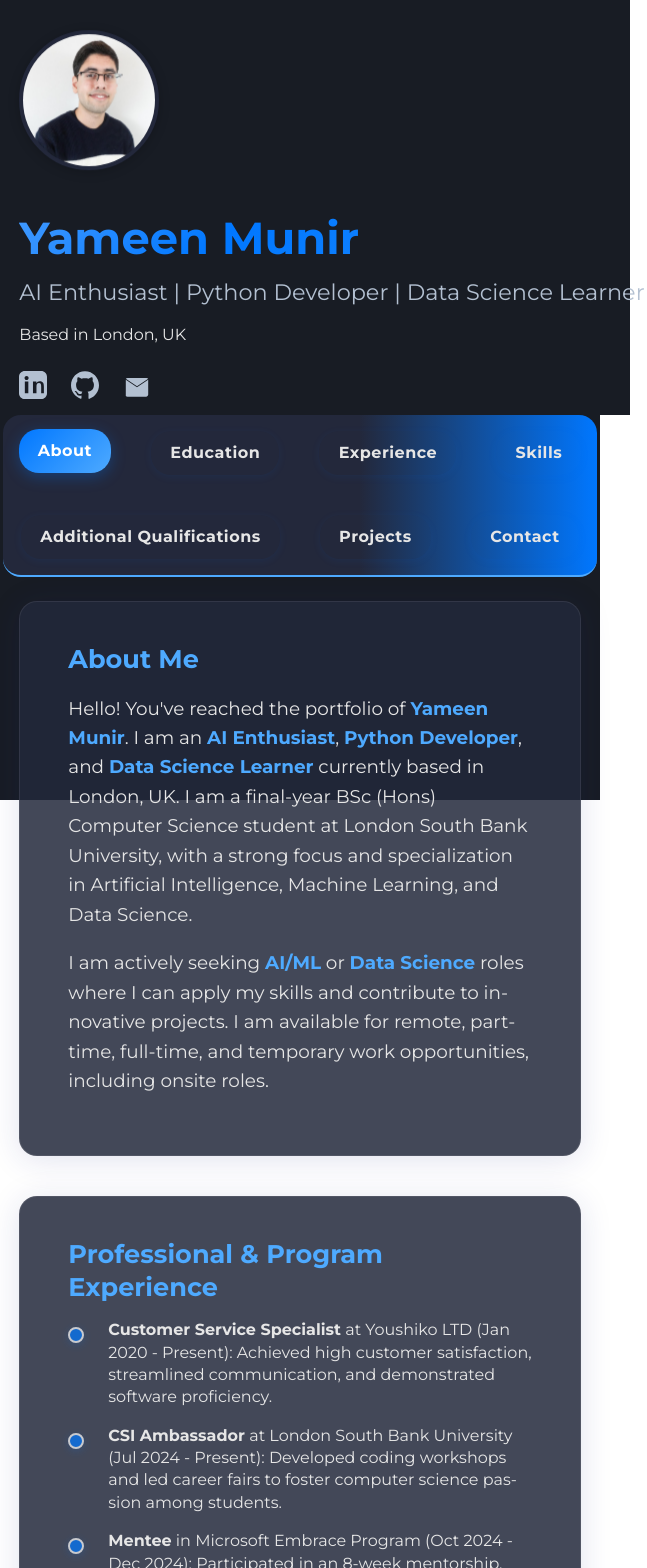
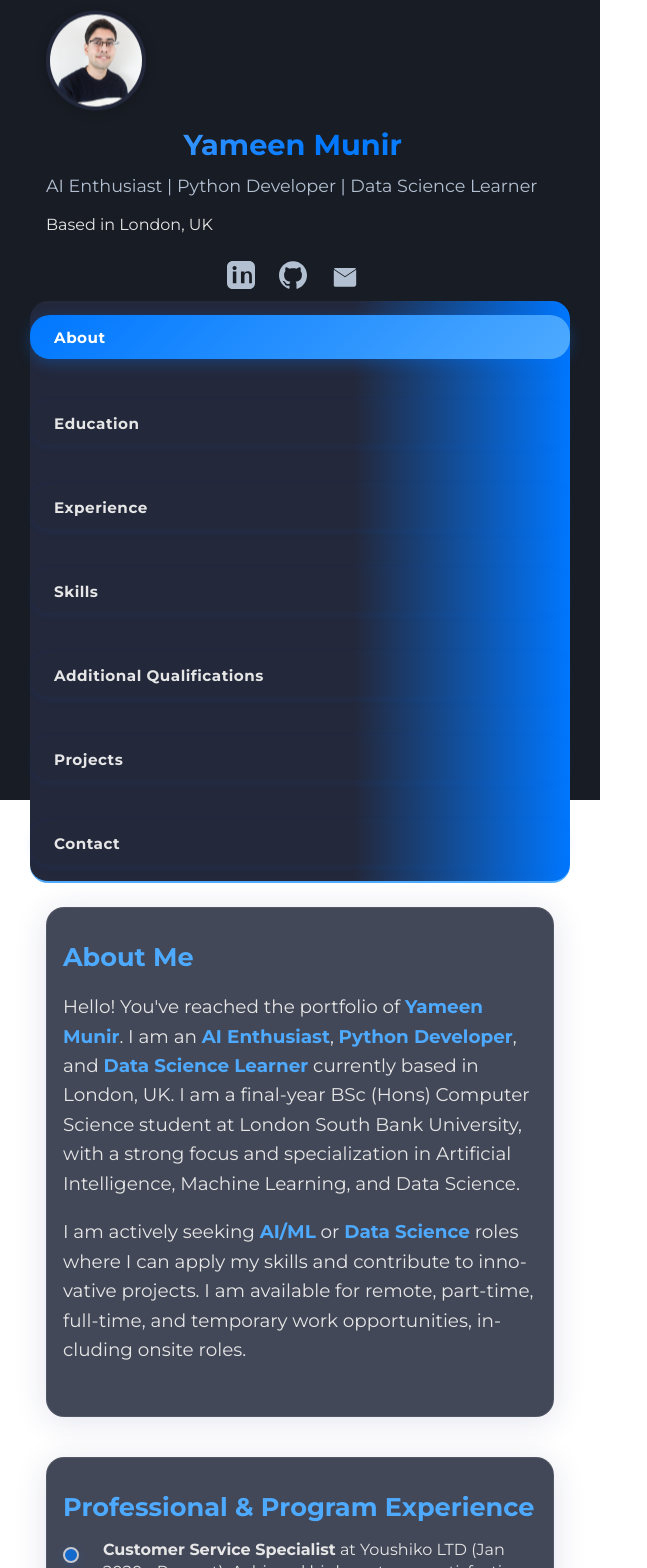
Before and after one commit to YameenMunir/Portfolio-Website, a React (Vite) app: page / in a window 600 px wide. Shown: the top 1568 px of the page, 647 px wide, since content can reach past the window. Built offline with nearby package versions, Linux system fonts and the light colour scheme.

Commit message:
feat: add project details styling and improve mobile layout responsiveness

```diff
--- a/src/App.css
+++ b/src/App.css
@@ -518,6 +518,16 @@ h3 {
   color: #b3c0d1;
   border: 1px solid rgba(78, 170, 255, 0.2);
   animation: fadeIn 0.3s ease-in-out;
+}
+
+.project-details ul {
+  padding-left: 1.2rem;
+  margin: 0;
+}
+
+.project-details li {
+  margin-bottom: 0.5rem;
+  line-height: 1.5;
 }
 
 @keyframes fadeIn {
@@ -1299,3 +1309,172 @@ select:focus-visible {
 }
 
 /* ===== END MOBILE OPTIMIZATIONS ===== */
+
+/* Fix for mobile portrait layout */
+@media (max-width: 600px) and (orientation: portrait) {
+  .header {
+    padding: 1rem 0;
+  }
+
+  .header-content {
+    flex-direction: column;
+    align-items: flex-start;
+    gap: 1rem;
+  }
+
+  .profile-img {
+    width: 120px;
+    height: 120px;
+  }
+
+  h1 {
+    font-size: 2rem;
+    text-align: center;
+  }
+
+  h2 {
+    font-size: 1.2rem;
+    text-align: center;
+  }
+
+  .navbar {
+    flex-direction: column;
+    align-items: center;
+    padding: 1rem 0;
+  }
+
+  .navbar ul {
+    flex-direction: column;
+    width: 100%;
+    padding: 0;
+  }
+
+  .navbar button {
+    width: 100%;
+    text-align: left;
+    padding: 0.8rem 1.5rem;
+    font-size: 1rem;
+  }
+
+  main {
+    padding: 2rem 0;
+  }
+
+  section, .card-section {
+    padding: 2rem 1rem;
+  }
+
+  .project-grid {
+    grid-template-columns: 1fr;
+    gap: 1.5rem;
+    grid-template-rows: auto;
+    min-height: auto;
+  }
+
+  .timeline li {
+    width: 100%;
+    box-sizing: border-box;
+    word-wrap: break-word;
+  }
+
+  /* Fix skill bars on mobile */
+  .skill-bar {
+    max-width: 100%;
+    box-sizing: border-box;
+  }
+
+  /* Prevent horizontal scroll */
+
+  img, video, iframe {
+    max-width: 100%;
+    height: auto;
+  }
+}
+
+/* Extra fixes for very small screens */
+@media (max-width: 360px) and (orientation: portrait) {
+  .header {
+    padding: 0.5rem 0;
+  }
+
+  .profile-img {
+    width: 80px;
+    height: 80px;
+  }
+
+  h1 {
+    font-size: 1.5rem;
+    text-align: center;
+  }
+
+  h2 {
+    font-size: 1rem;
+    text-align: center;
+  }
+
+  .navbar button {
+    padding: 0.6rem 1.2rem;
+    font-size: 0.9rem;
+  }
+
+  .submit-btn {
+    padding: 0.7rem 1.5rem;
+    font-size: 0.9rem;
+  }
+
+  .contact-item {
+    padding: 0.8rem 1rem;
+  }
+
+  .social-links {
+    justify-content: center;
+  }
+}
+
+/* Specific adjustments for very small screens */
+@media (min-width: 481px) and (max-width: 600px) and (orientation: portrait) {
+  .header {
+    padding: 0.75rem 0;
+  }
+
+  .profile-img {
+    width: 100px;
+    height: 100px;
+  }
+
+  h1 {
+    font-size: 1.8rem;
+    text-align: center;
+  }
+
+  h2 {
+    font-size: 1.1rem;
+    text-align: center;
+  }
+
+  .navbar button {
+    padding: 0.7rem 1.5rem;
+    font-size: 0.95rem;
+  }
+
+  .submit-btn {
+    padding: 0.8rem 1.6rem;
+    font-size: 0.95rem;
+  }
+
+  .contact-item {
+    padding: 0.9rem 1.2rem;
+  }
+
+  .project {
+    padding: 1.5rem;
+  }
+
+  .project-details {
+    padding: 1rem;
+  }
+
+  .social-links {
+    justify-content: center;
+  }
+}
```
